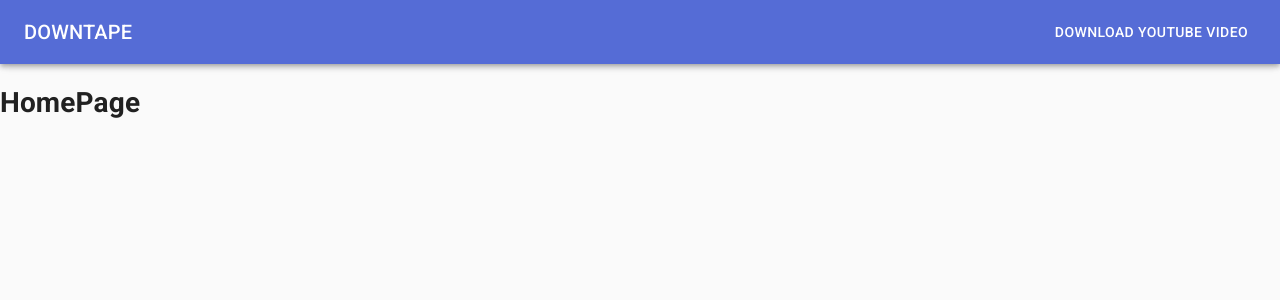
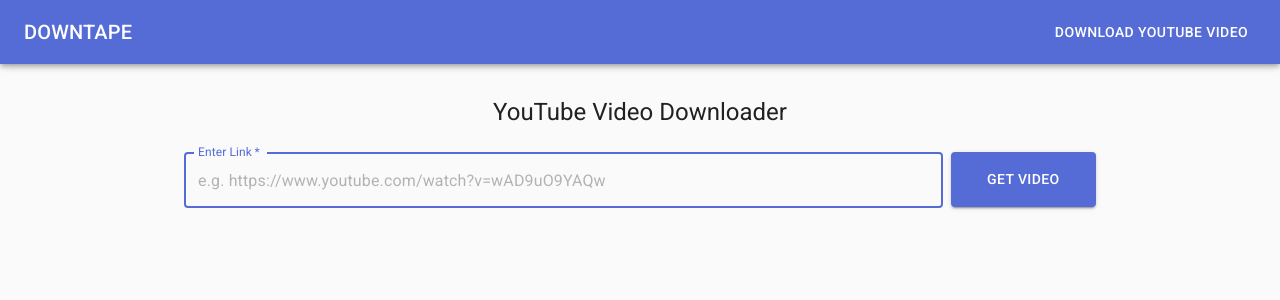
Before and after one commit to ankitsahu01/downtape, a React (Create React App) app in the folder client/: page / in a window 1280 px wide. Shown: the top 300 px of the page. Built offline with nearby package versions, Linux system fonts and the light colour scheme.

Commit message:
change homepage route

```diff
--- a/client/package.json
+++ b/client/package.json
@@ -2,7 +2,7 @@
   "name": "client",
   "version": "0.1.0",
   "private": true,
-
+  "proxy": "http://localhost:5000/",
   "dependencies": {
     "@material-ui/core": "^4.12.3",
     "@material-ui/icons": "^4.11.2",
--- a/client/src/App.js
+++ b/client/src/App.js
@@ -1,7 +1,7 @@
 import React from 'react';
 import {Switch, Route} from 'react-router-dom';
 import Navbar from './components/Navbar';
-import HomePage from './components/HomePage';
+// import HomePage from './components/HomePage';
 import YoutubeVideosDownloader from './components/YoutubeVideosDownloader';
 // import Test from './components/Test';
 
@@ -11,7 +11,7 @@
     <Navbar/>
     <Switch>
       <Route path="/" exact>
-        <HomePage/>
+        <YoutubeVideosDownloader/>
       </Route>
       <Route path="/youtube-video-downloader" >
         <YoutubeVideosDownloader/>
```
